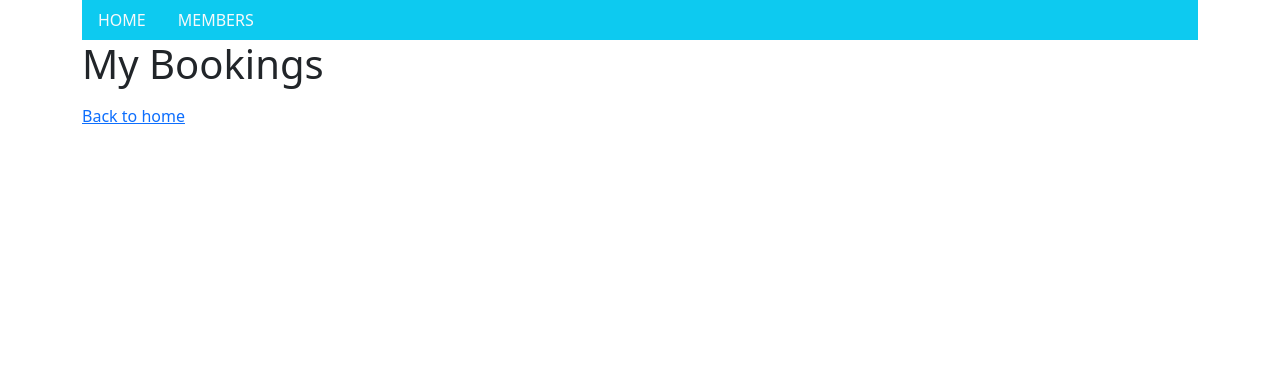
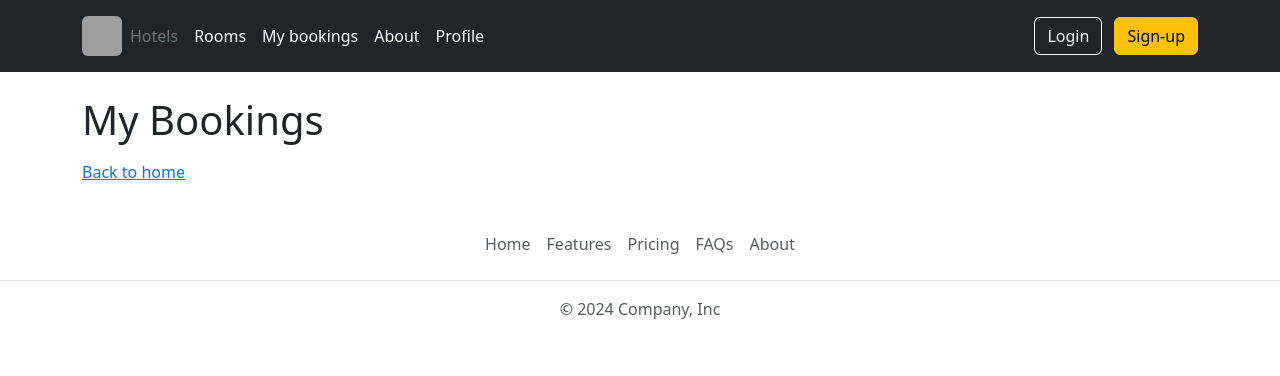
Before and after one commit to justkurama/django-group-project-2024, a Django app: page /bookings/list/ in a window 1280 px wide. Shown: the top 376 px of the page. Run offline with Django 5.2, Linux system fonts and the light colour scheme; a user stored in the database is signed in; data comes from the database, SQL or seed files in the repository; both versions use the stored data as it was after the commit; tables that the repository leaves empty hold one stand-in row (values such as "Sample post"); some libraries are stand-ins or nearby versions; grey boxes are pictures that could not be loaded.

Commit message:
template upd and base template crt

```diff
--- a/myproject/bookings/templates/bookings/booking_create.html
+++ b/myproject/bookings/templates/bookings/booking_create.html
@@ -1,4 +1,4 @@
-{% extends "bookings/master.html" %}
+{% extends "base.html" %}
 
 {% block title %}
 New Booking
--- a/myproject/bookings/templates/bookings/booking_detail.html
+++ b/myproject/bookings/templates/bookings/booking_detail.html
@@ -1,4 +1,4 @@
-{% extends "bookings/master.html" %}
+{% extends "base.html" %}
 
 {% block title %}
 Booking Details
@@ -10,7 +10,7 @@ Booking Details
 <p>Booking ID: {{ booking.id }}</p>
 <p>Customer: {{ booking.customer.email }}</p>
 <p>Listing: {{ booking.listing.title }}</p>
-<p>Room: {{ booking.room.name }}</p>
+<p>Room: {{ booking.room.room_number }}</p>
 <p>Check-in: {{ booking.check_in }}</p>
 <p>Check-out: {{ booking.check_out }}</p>
 <p>Total Price: {{ booking.total_price }}</p>
--- a/myproject/bookings/templates/bookings/booking_list.html
+++ b/myproject/bookings/templates/bookings/booking_list.html
@@ -1,4 +1,4 @@
-{% extends "bookings/master.html" %}
+{% extends "base.html" %}
 
 {% block title %}
 Bookings
--- a/myproject/bookings/templates/bookings/master.html
+++ /dev/null
@@ -1,25 +0,0 @@
-<!DOCTYPE html>
-<html>
-    <head>
-        <title>{% block title %}{% endblock %}</title>
-        {% load bootstrap5 %}
-        {% bootstrap_css %}
-        {% bootstrap_javascript %}
-    </head>
-    <body>
-        <div class="container">
-            <ul class="nav bg-info">
-              <li class="nav-item">
-                <a class="nav-link link-light" href="/">HOME</a>
-              </li>
-              <li class="nav-item">
-                <a class="nav-link link-light" href="/">MEMBERS</a>
-              </li>
-            </ul>
-
-        {% block content %}
-        {% endblock %}
-
-        </div>
-    </body>
-</html>
--- a/myproject/bookings/templates/bookings/payment_cancel.html
+++ b/myproject/bookings/templates/bookings/payment_cancel.html
@@ -1,4 +1,4 @@
-{% extends "bookings/master.html" %}
+{% extends "base.html" %}
 
 {% block title %}
 Canceled
--- a/myproject/bookings/templates/bookings/payment_create.html
+++ b/myproject/bookings/templates/bookings/payment_create.html
@@ -1,4 +1,4 @@
-{% extends "bookings/master.html" %}
+{% extends "base.html" %}
 
 {% block title %}
 Payment
--- a/myproject/bookings/templates/bookings/payment_success.html
+++ b/myproject/bookings/templates/bookings/payment_success.html
@@ -1,4 +1,4 @@
-{% extends "bookings/master.html" %}
+{% extends "base.html" %}
 
 {% block title %}
 
--- a/myproject/myproject/settings.py
+++ b/myproject/myproject/settings.py
@@ -62,7 +62,7 @@ ROOT_URLCONF = 'myproject.urls'
 TEMPLATES = [
     {
         'BACKEND': 'django.template.backends.django.DjangoTemplates',
-        'DIRS': [],
+        'DIRS': [os.path.join(BASE_DIR, 'templates')],
         'APP_DIRS': True,
         'OPTIONS': {
             'context_processors': [
--- /dev/null
+++ b/myproject/templates/base.html
@@ -0,0 +1,58 @@
+<!DOCTYPE html>
+<html lang="en">
+    <head>
+        <meta charset="UTF-8">
+        <meta name="viewport" content="width=device-width, initial-scale=1.0">
+        <title>{% block title %}Hotel Booking System{% endblock %}</title>
+
+        {% load bootstrap5 %}
+        {% load static %}
+        {% bootstrap_css %}
+        {% bootstrap_javascript %}
+
+        <link rel="stylesheet" href="{% static 'css/style.css' %}">
+    </head>
+    <body style="display: flex; flex-direction: column;">
+        <header class="p-3 bg-dark">
+            <div class="container">
+              <div class="d-flex flex-wrap align-items-center justify-content-center justify-content-lg-start">
+                <a href="/" class="d-flex align-items-center mb-2 mb-lg-0 text-white text-decoration-none">
+                  <img src="https://encrypted-tbn0.gstatic.com/images?q=tbn:ANd9GcTedW61sc464KiIpudXBK4lY8v0uP3k-XRzgA&s" style="width: 40px; height: 40px" class="img-fluid rounded">
+                </a>
+
+                <ul class="nav col-12 col-lg-auto me-lg-auto mb-2 justify-content-center mb-md-0">
+                  <li><a href="/listings/" class="nav-link px-2 text-secondary">Hotels</a></li>
+                  <li><a href="/listings/rooms/" class="nav-link px-2 text-white">Rooms</a></li>
+                  <li><a href="/bookings/list/" class="nav-link px-2 text-white">My bookings</a></li>
+                  <li><a href="" class="nav-link px-2 text-white">About</a></li>
+                  <li><a href="/users/profile/" class="nav-link px-2 text-white">Profile</a></li>
+                </ul>
+
+
+                <div class="text-end">
+                  <a href="/users/login/"><button type="button" class="btn btn-outline-light me-2">Login</button></a>
+                  <a href="/users/register/"><button type="button" class="btn btn-warning">Sign-up</button></a>
+                </div>
+              </div>
+            </div>
+          </header>
+
+        <div class="container mt-4" style="flex: 1;">
+            {% block content %}
+            {% endblock %}
+        </div>
+
+        <footer class="py-3 my-4 ">
+            <ul class="nav justify-content-center border-bottom pb-3 mb-3">
+              <li class="nav-item"><a href="#" class="nav-link px-2 text-muted">Home</a></li>
+              <li class="nav-item"><a href="#" class="nav-link px-2 text-muted">Features</a></li>
+              <li class="nav-item"><a href="#" class="nav-link px-2 text-muted">Pricing</a></li>
+              <li class="nav-item"><a href="#" class="nav-link px-2 text-muted">FAQs</a></li>
+              <li class="nav-item"><a href="#" class="nav-link px-2 text-muted">About</a></li>
+            </ul>
+            <p class="text-center text-muted">© 2024 Company, Inc</p>
+          </footer>
+
+        {% bootstrap_javascript %}
+    </body>
+</html>
```
Also changed, not shown: myproject/db.sqlite3.
